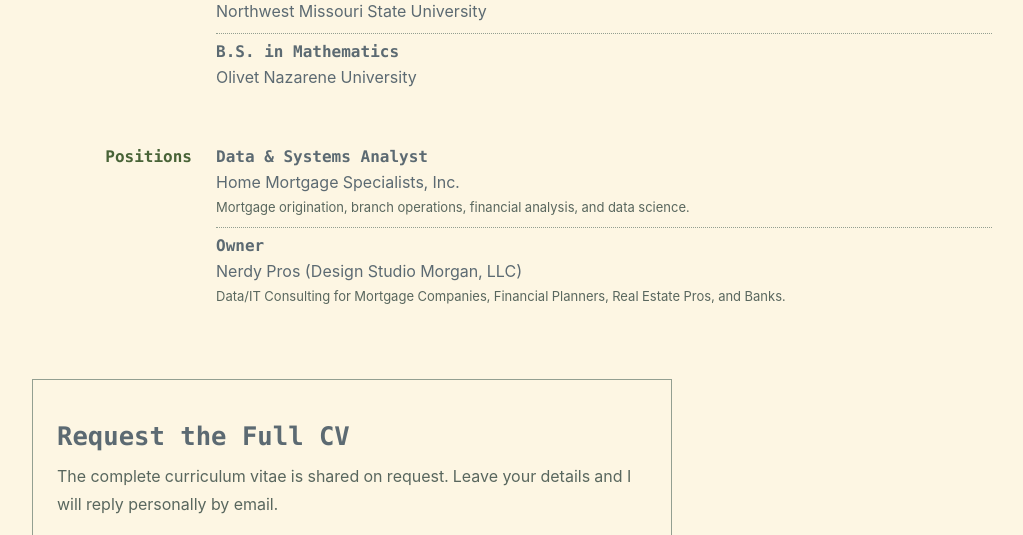
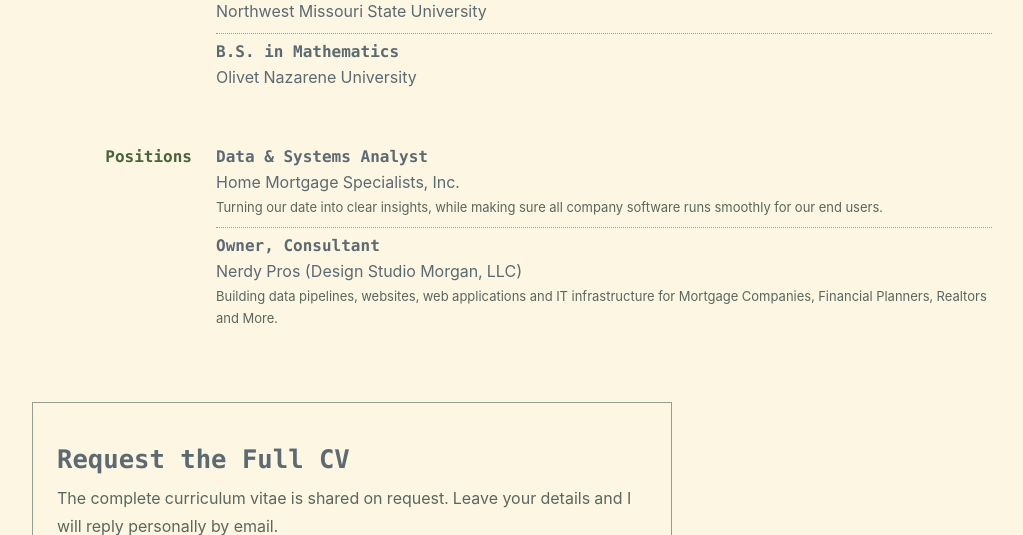
Before and after one commit to dsmorgancodes/dsmorgan-site, a Flask app: page /cv in a window 1280 px wide. Shown: the part 346-881 px from the top of the page, without its empty margins (128-1151 px from the left). Run offline with Flask 3, Linux system fonts and the light colour scheme; parts of the project's set-up code (start-up, migrations or seed data) failed here and were passed over.

Commit message:
Update cv page section with better job description for HMS.

```diff
--- a/app/templates/pages/cv.html
+++ b/app/templates/pages/cv.html
@@ -36,12 +36,16 @@
         <div class="ledger-entry">
           <h3>Data &amp; Systems Analyst</h3>
           <p>Home Mortgage Specialists, Inc.</p>
-          <p class="help-text">Mortgage origination, branch operations, financial analysis, and data science.</p>
+          <p class="help-text">
+
+              Turning our date into clear insights, while making sure all company software runs smoothly for our end users.
+
+            </p>
         </div>
         <div class="ledger-entry">
-          <h3>Owner</h3>
+          <h3>Owner, Consultant</h3>
           <p>Nerdy Pros (Design Studio Morgan, LLC)</p>
-          <p class="help-text">Data/IT Consulting for Mortgage Companies, Financial Planners, Real Estate Pros, and Banks.</p>
+          <p class="help-text">Building data pipelines, websites, web applications and IT infrastructure for Mortgage Companies, Financial Planners, Realtors and More.</p>
         </div>
       </div>
     </div>
```
